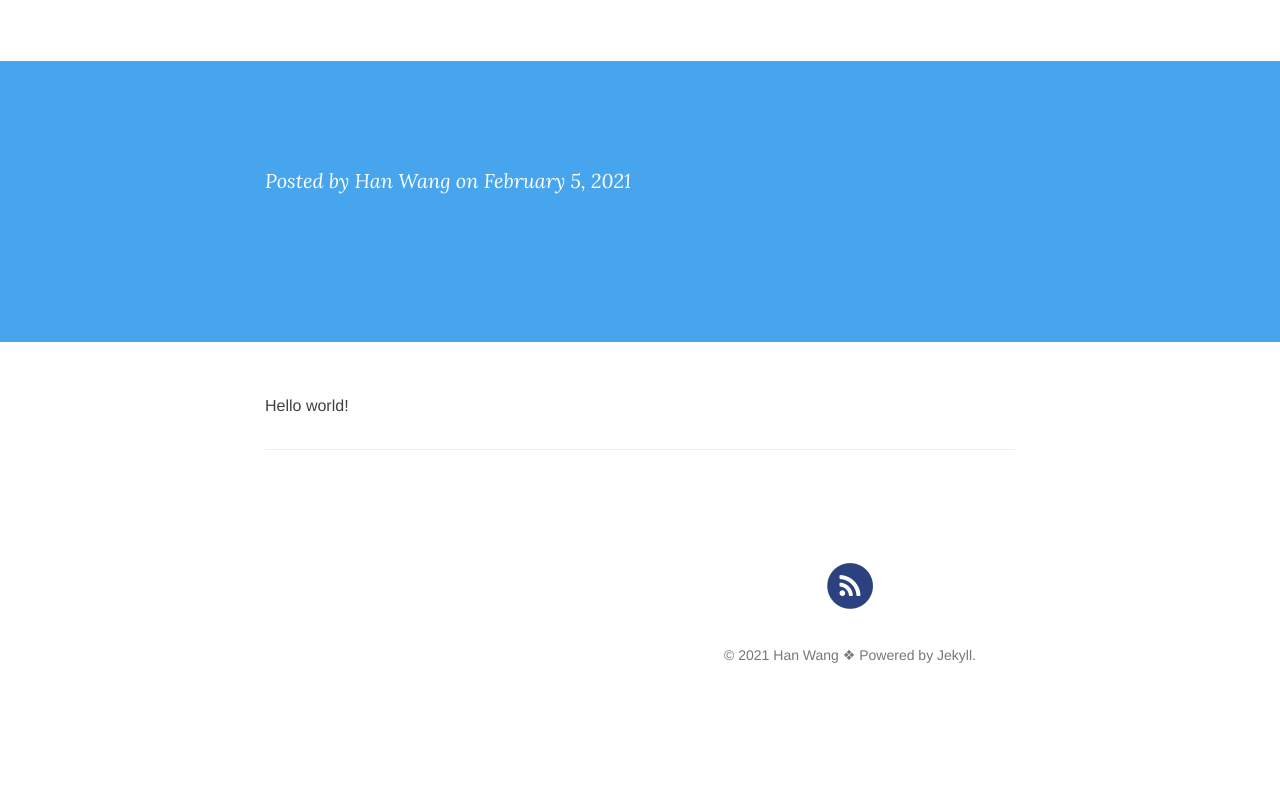
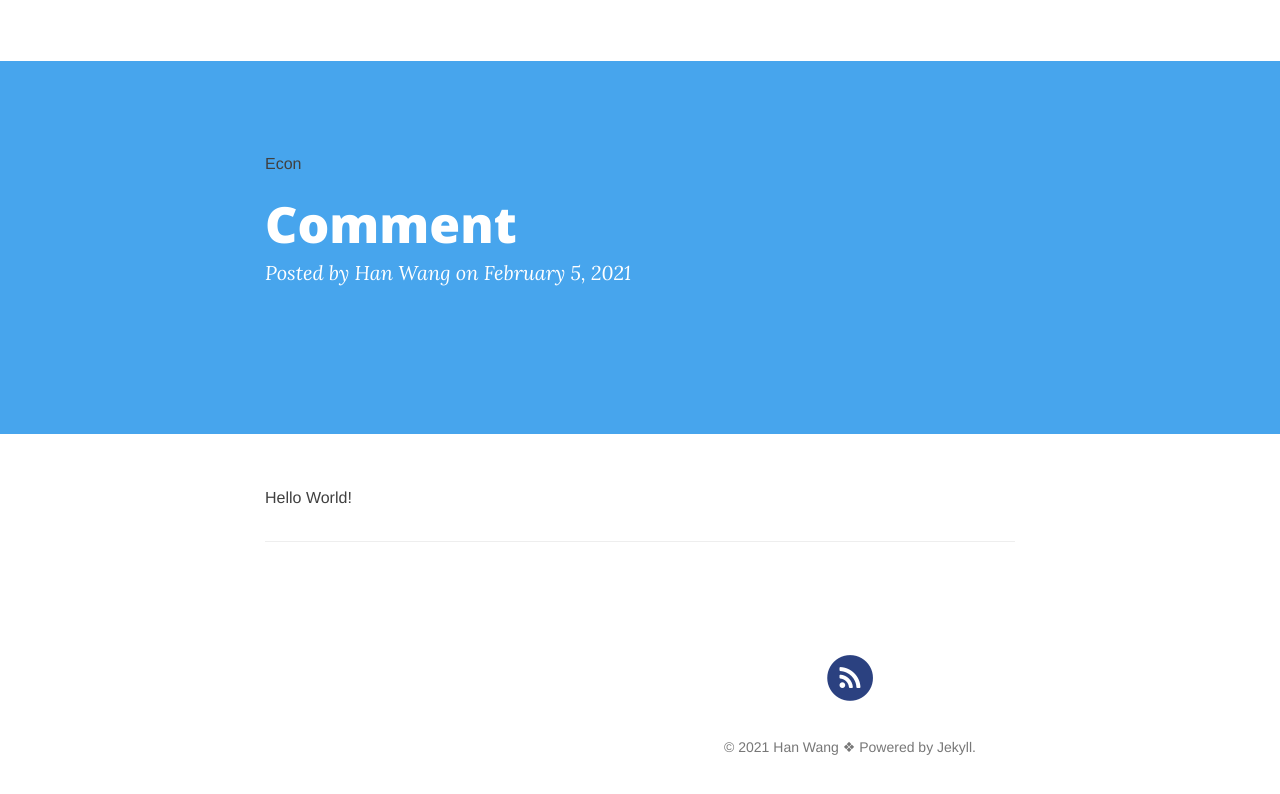
Before and after one commit to hanwangecon/hanwangecon.github.io, a Jekyll site: the page built from _posts/2021-02-05-first-post.md, in a window 1280 px wide. Shown: the top 794 px of the page. Built offline with Jekyll 4.4.1, drawn with Linux system fonts in a browser that asks for light colours; nearby versions of some CDN libraries; comment, search, counter and statistics services are not loaded; some of the changed lines change nothing that is shown.

Commit message:
Update 2021-02-05-first-post.md

```diff
--- a/_posts/2021-02-05-first-post.md
+++ b/_posts/2021-02-05-first-post.md
@@ -2,11 +2,10 @@
 layout: post
 published: true
 comments: false
-title: Testing
+title: Comment
 date: 2021-02-05
 categories: blog
-tags:[Econ]
-description: no subject
+tags: [Econ]
+description: Some Thoughts
 ---
-
-Hello world!
+Hello World!
```
